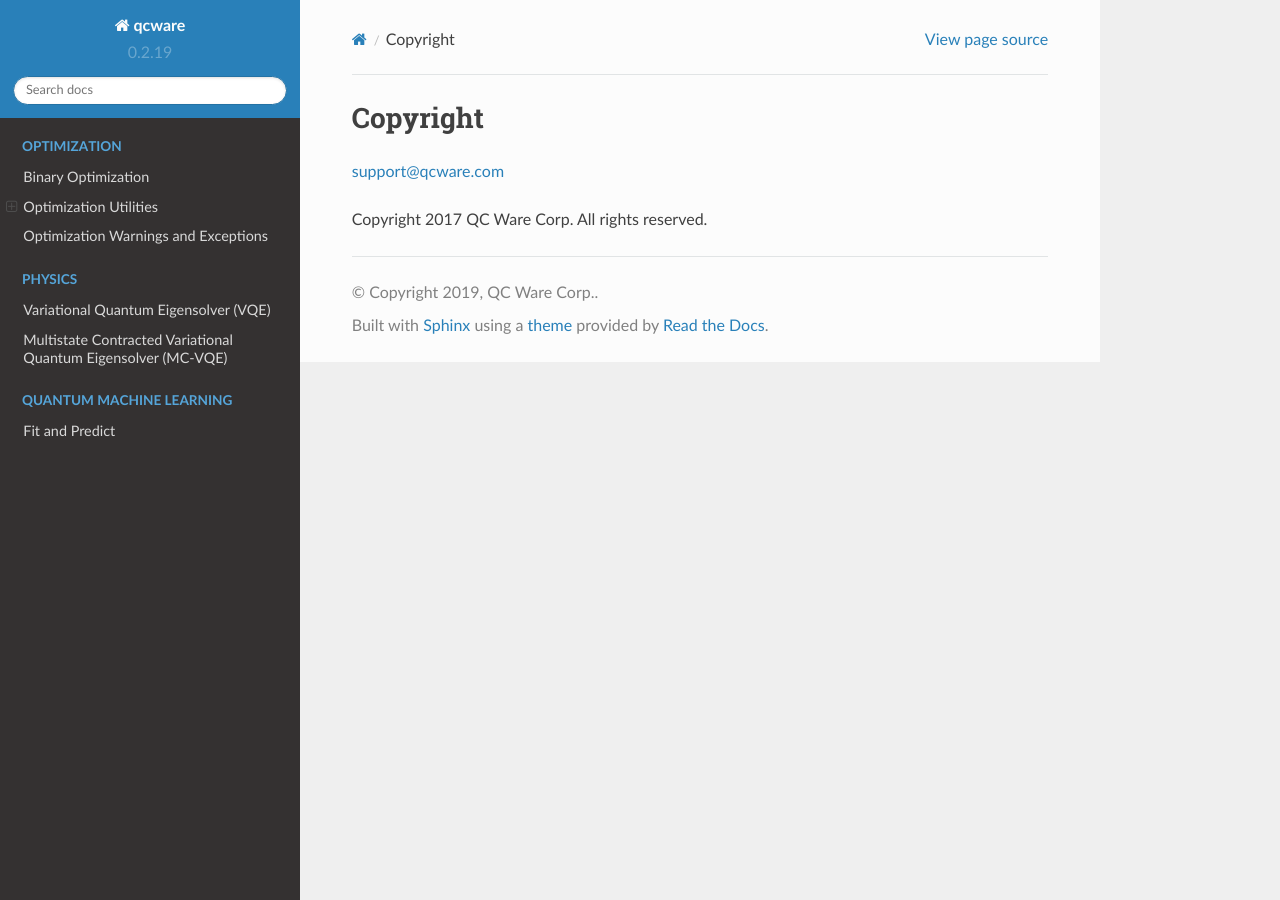
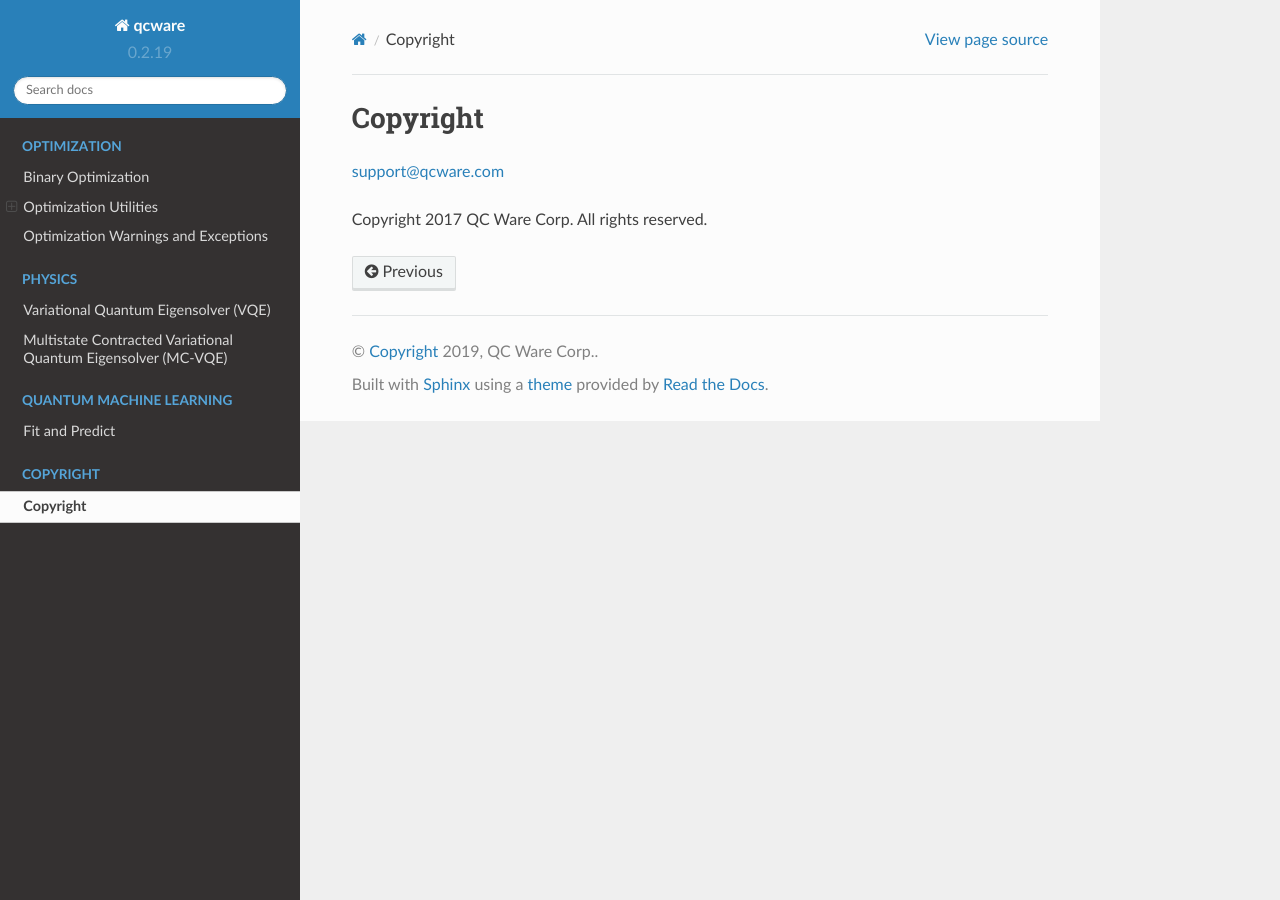
Before and after one commit to qcware/platform_client_library_python, a Sphinx documentation site: the page built from docs/source/copyright.rst, in a window 1280 px wide. Built offline with Sphinx 7.4.7 and the Read the Docs theme 2.0.0, drawn with Linux system fonts in a browser that asks for light colours; pages that are not in the unit, such as notebooks, are missing from menus; the version number is read from the project's files by our own code; some of the changed lines change nothing that is shown.

Commit message:
fixed filename, added doc manuel download

```diff
--- a/docs/source/conf.py
+++ b/docs/source/conf.py
@@ -62,3 +62,80 @@
 html_theme_options = {
     'collapse_navigation': False
 }
+
+# -- Options for HTMLHelp output ---------------------------------------------
+
+# Output file base name for HTML help builder.
+htmlhelp_basename = 'qcwaredoc'
+
+
+# -- Options for LaTeX output ------------------------------------------------
+
+latex_elements = {
+    # The paper size ('letterpaper' or 'a4paper').
+    #
+    # 'papersize': 'letterpaper',
+
+    # The font size ('10pt', '11pt' or '12pt').
+    #
+    # 'pointsize': '10pt',
+
+    # Additional stuff for the LaTeX preamble.
+    #
+    # 'preamble': '',
+
+    # Latex figure (float) alignment
+    #
+    # 'figure_align': 'htbp',
+}
+
+# Grouping the document tree into LaTeX files. List of tuples
+# (source start file, target name, title,
+#  author, documentclass [howto, manual, or own class]).
+latex_documents = [
+    (master_doc, 'qcware.tex', 'qcware Documentation',
+     'QC Ware, Corp.', 'manual'),
+]
+
+
+# -- Options for manual page output ------------------------------------------
+
+# One entry per manual page. List of tuples
+# (source start file, name, description, authors, manual section).
+man_pages = [
+    (master_doc, 'qcware', 'qcware Documentation',
+     [author], 1)
+]
+
+
+# -- Options for Texinfo output ----------------------------------------------
+
+# Grouping the document tree into Texinfo files. List of tuples
+# (source start file, target name, title, author,
+#  dir menu entry, description, category)
+texinfo_documents = [
+    (master_doc, 'qcware', 'qcware Documentation',
+     author, 'qcware', 'The Python client library for the QC Ware Platform.',
+     'Miscellaneous'),
+]
+
+
+# -- Options for Epub output -------------------------------------------------
+
+# Bibliographic Dublin Core info.
+epub_title = project
+
+# The unique identifier of the text. This can be a ISBN number
+# or the project homepage.
+#
+# epub_identifier = ''
+
+# A unique identification for the text.
+#
+# epub_uid = ''
+
+# A list of files that should not be packed into the epub file.
+epub_exclude_files = ['search.html']
+
+
+# -- Extension configuration -------------------------------------------------
```
Also changed, not shown: docs/source/copyright.rst (renamed from docs/source/copywrite.rst).
